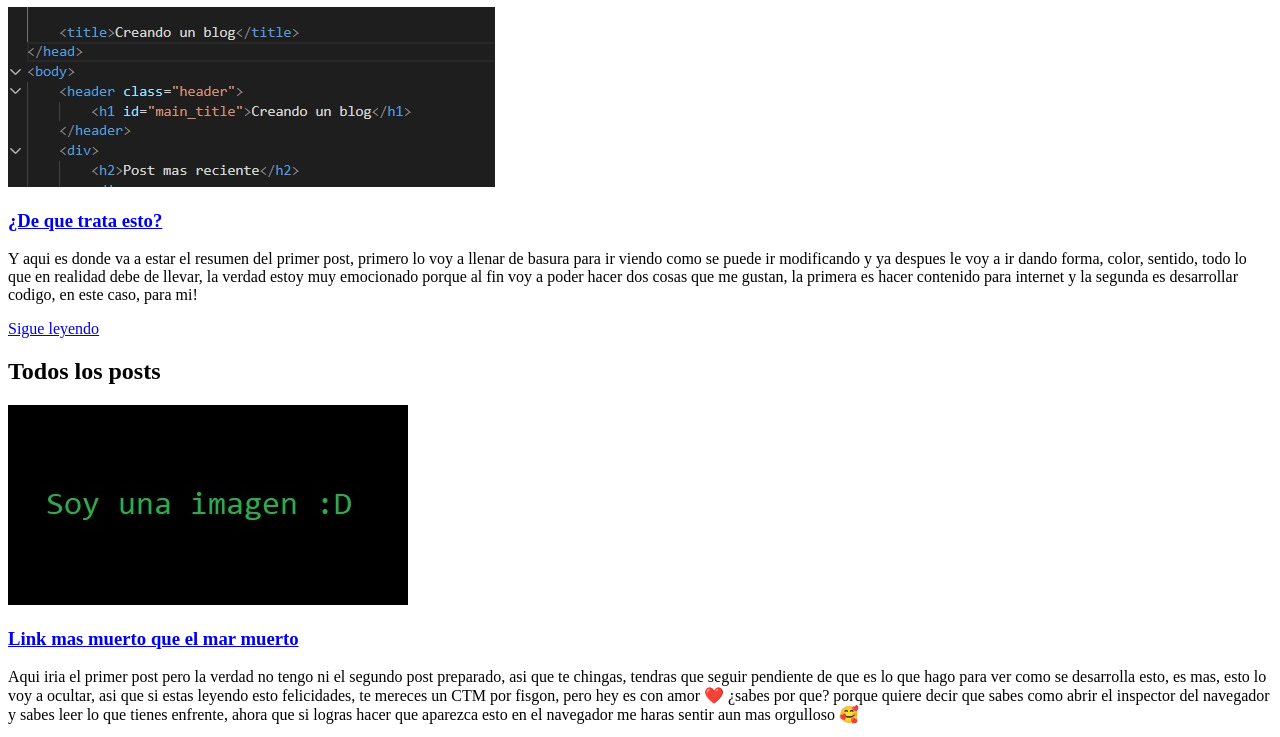
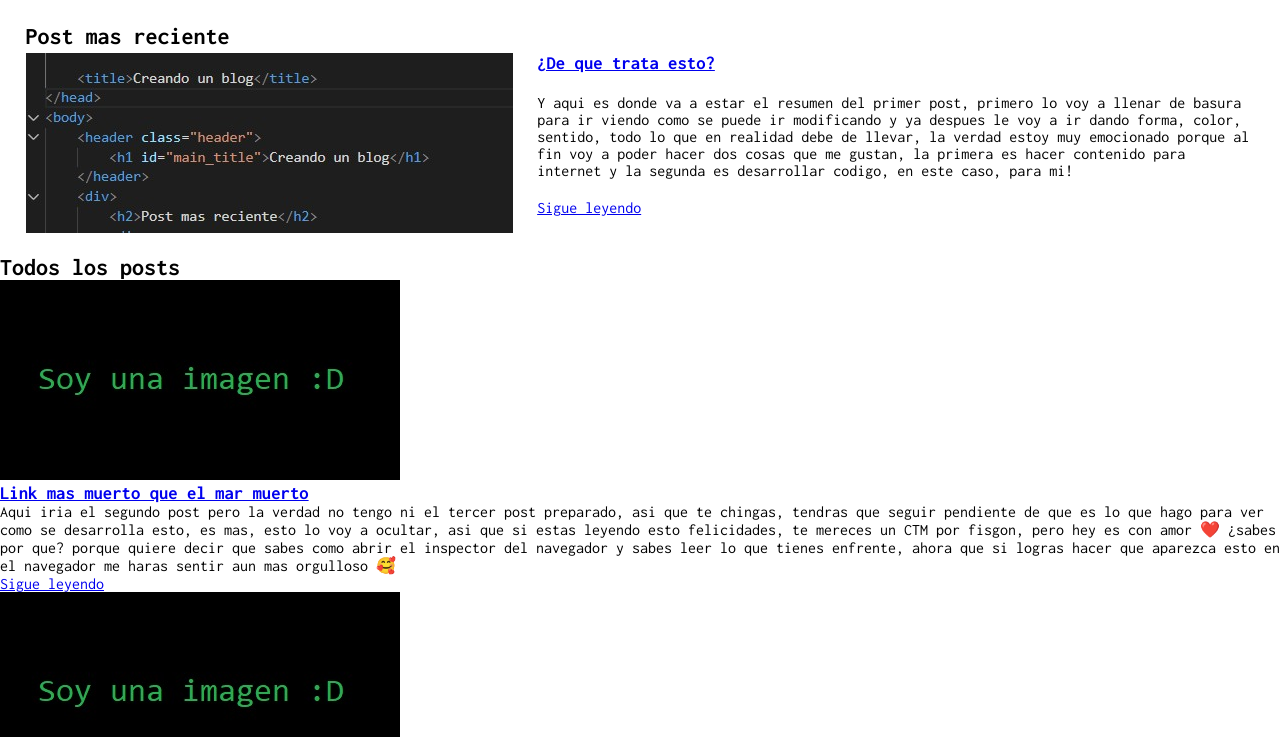
Before and after one commit to HectorCosgalla/creandounblog, a plain HTML site: page index.html in a window 1280 px wide. Shown: the part 120-857 px from the top of the page. Drawn offline with Linux system fonts and the light colour scheme.

Commit message:
Adding some styles and changing the most recent post style

```diff
--- a/css/master.css
+++ b/css/master.css
@@ -1,9 +1,11 @@
+* {
+    margin: 0;
+    padding: 0;
+    box-sizing: inherit;
+  }
+
 html{
     font-family:'inconsolata', monospace;
-}
-
-body{
-    margin: 0;
 }
 
 .header{
@@ -16,3 +18,37 @@ body{
     padding: 2% 45%;
     text-align: center;
 }
+
+.recent_post{
+    display: grid;
+    margin: 2%;
+    grid-column-gap: 2%;
+    grid-row-gap: 2%;
+    grid-template:
+        "mr_post mr_post" auto
+        "mrp_img mrp_title"
+        "mrp_img mrp_paragraph"
+        "mrp_img mrp_button";/**mr = most_recent**/
+}
+
+#most_recent_post{
+    grid-area: mr_post;
+}
+
+#mr_post_img{
+    width: 100%;
+    height: 100%;
+    grid-area: mrp_img;
+}
+
+#mr_post_title{
+    grid-area: mrp_title;
+}
+
+#mr_post_paragraph{
+    grid-area: mrp_paragraph;
+}
+
+#mr_post_button{
+    grid-area: mrp_button;
+}
--- a/index.html
+++ b/index.html
@@ -7,10 +7,7 @@
 
     <link href="img/icon.png" rel="shortcut icon" type="image/x-icon" />
     <link href="https://fonts.googleapis.com/css2?family=Inconsolata:wght@400;600;700;900&display=swap" rel="stylesheet">
-    <!--
     <link rel="stylesheet" href="css/master.css">
-    -->
-
 
     <title>Creando un blog</title>
 </head>
@@ -18,25 +15,33 @@
     <header class="header">
         <h1 id="main_title">Creando un blog</h1>
     </header>
-    <div>
-        <h2>Post mas reciente</h2>
-        <div>
-            <img src="img/firstpostimg.jpg" alt="Codigo del blog">
-            <div>
-                <a href="posts/primer_post.html"><h3>¿De que trata esto?</h3></a>
-                <p>
-                    Y aqui es donde va a estar el resumen del primer post, primero lo voy a llenar de basura para ir viendo como se puede ir modificando
-                    y ya despues le voy a ir dando forma, color, sentido, todo lo que en realidad debe de llevar, la verdad estoy muy emocionado porque
-                    al fin voy a poder hacer dos cosas que me gustan, la primera es hacer contenido para internet y la segunda es desarrollar codigo, en este caso,
-                    para mi!
-                </p>
-                <a href="posts/primer_post.html">Sigue leyendo</a>
-            </div>
-        </div>
+
+    <div class="recent_post">
+        <h2 id="most_recent_post">Post mas reciente</h2>
+        <img src="img/firstpostimg.jpg" alt="Codigo del blog" id="mr_post_img">
+        <a href="posts/primer_post.html"><h3 id="mr_post_title">¿De que trata esto?</h3></a>
+        <p id="mr_post_paragraph">
+            Y aqui es donde va a estar el resumen del primer post, primero lo voy a llenar de basura para ir viendo como se puede ir modificando
+            y ya despues le voy a ir dando forma, color, sentido, todo lo que en realidad debe de llevar, la verdad estoy muy emocionado porque
+            al fin voy a poder hacer dos cosas que me gustan, la primera es hacer contenido para internet y la segunda es desarrollar codigo, en este caso,
+            para mi!
+        </p>
+        <a href="posts/primer_post.html" id="mr_post_button">Sigue leyendo</a>
     </div>
 
-    <div>
+    <div class="all_posts">
         <h2>Todos los posts</h2>
+        <div>
+            <img src="img/randomimg.jpg" alt="Es una imagen">
+            <a href="#"><h3>Link mas muerto que el mar muerto</h3></a>
+            <p>
+                Aqui iria el segundo post pero la verdad no tengo ni el tercer post preparado, asi que te chingas, tendras que seguir pendiente de que
+                es lo que hago para ver como se desarrolla esto, es mas, esto lo voy a ocultar, asi que si estas leyendo esto felicidades, te mereces
+                un CTM por fisgon, pero hey es con amor &#10084;&#65039; ¿sabes por que? porque quiere decir que sabes como abrir el inspector del navegador
+                 y sabes leer lo que tienes enfrente, ahora que si logras hacer que aparezca esto en el navegador me haras sentir aun mas orgulloso &#129392;
+            </p>
+            <a href="#">Sigue leyendo</a>
+        </div>
         <div>
             <img src="img/randomimg.jpg" alt="Es una imagen">
             <a href="#"><h3>Link mas muerto que el mar muerto</h3></a>
@@ -52,14 +57,15 @@
             Y aqui iria el control de las paginas de los posts, con el numero y todo... SI TAN SOLO SUPIERA COMO HACERLO!
         </div>
     </div>
-    <footer>
+
+    <footer class="footer">
         <img src="img/profilepic2.0.png" alt="Una foto de perfil">
         <h3>Acerca de mi</h3>
         <p>
-            Que tal extraño viajero del internet, me llamo Hector Cosgalla y actualmente me encuentro estudiando una ingenieria de software (por si no lo habias
-            notado en el transcurso de tu lectura), y he desarrollado algunas aplicaciones web y tambien he desarrollado algunos proyectos en Python y C, me
+            Que tal extraño viajero del internet, me llamo Hector Cosgalla y actualmente me encuentro estudiando una ingenieria de software (por si no lo habia
+            mencionado en el primer post o no lo quieres leer), y he desarrollado algunas aplicaciones web y tambien he desarrollado algunos proyectos en Python y C, me
             gusta el ajedrez, escribir, leer, los videojuegos, soy otaku por hobbie, mamador de cafes y disfruto hacer reir a la gente, te diria que me sigas
-            en mis redes sociales, pero me da amsiedad
+            en mis redes sociales, pero me da amsiedad que sepas a que me dedico cuando no estoy trabajando
         </p>
     </footer>
 </body>
```
